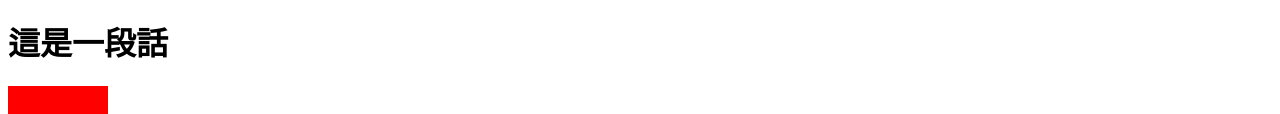
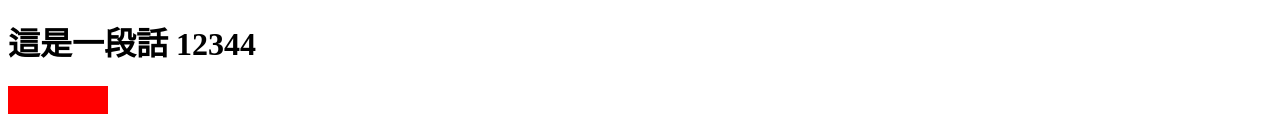
Before and after one commit to sophiell27/gulp-testing-m, a plain HTML site: page index.html in a window 1280 px wide. Shown: the part 211-325 px from the top of the page. Drawn offline with Linux system fonts and the light colour scheme.

Commit message:
Update 2022-07-17T10:38:20.471Z

```diff
--- a/index.html
+++ b/index.html
@@ -16,7 +16,7 @@
 
 
 <h1>
-  這是一段話
+  這是一段話 12344
 </h1>
 
 <div class="box"></div>
```
